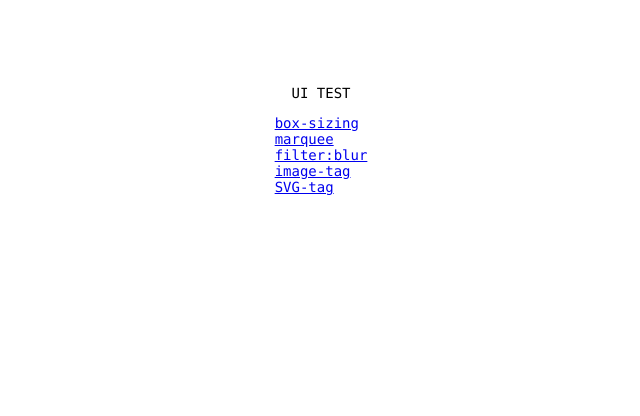
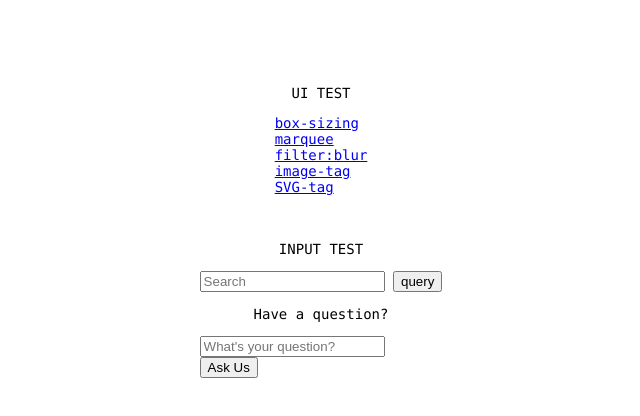
Before and after one commit to adingx/adingx.github.io, a plain HTML site: page uitest.html in a window 1280 px wide. Shown: the whole page, without its empty margins (319-959 px from the left). Drawn offline with Linux system fonts and the light colour scheme.

Commit message:
uitest update

```diff
--- a/uitest.html
+++ b/uitest.html
@@ -30,7 +30,35 @@
                     <a href="https://developer.mozilla.org/en-US/docs/Web/CSS/filter-function/blur()">filter:blur</a><br>
                     <a href="https://developer.mozilla.org/en-US/docs/Web/HTML/Element/img">image-tag</a><br>
                     <a href="https://developer.mozilla.org/en-US/docs/Web/SVG/Element/svg">SVG-tag</a><br>
+
 				</div>
+      </div>
+      <br><br><br>
+			<div style="display: inline-block; vertical-align: middle; text-align: left; white-space: normal;">
+				<p style="text-align: center" >INPUT TEST</p>
+        <div class="cmp-primary-header__search-box">
+                      <input type="text" class="cmp-primary-header__search-input" name="query" aria-label="Search" autocomplete="off" placeholder="Search">
+                      <span class="td-icon td-icon-search cmp-primary-header__icon cmp-primary-header__search-icon" aria-hidden="true"></span>
+                      <input type="submit" value="query" class="cmp-primary-header__search-submit">
+                      <div id="cmp-primary-header__suggestion-dropdown" class="cmp-primary-header__suggestion-dropdown hidden"></div>
+        </div>
+
+				<p style="text-align: center" >Have a question?</p>
+        <div class="cmp-questions__margin aem-Grid aem-Grid--12">
+                <div class="cmp-questions__required aem-GridColumn aem-GridColumn--phone--12 aem-GridColumn--default--8">
+                    <div class="cmp-questions__margin cmp-questions__required aem-GridColumn aem-GridColumn--phone--12 aem-GridColumn--default--12 question-search-input-nopadding" tabindex="-1">
+                        <input placeholder="What's your question?" name="question" type="text" id="cmp-questions__input" class="cmp-questions__input cmp-questions__form--control" aria-invalid="false" aria-label="What's your question?">
+                        <div class="td-icon td-icon-search cmp-questions__input--icon" aria-hidden="true"></div>
+                    </div>
+                    <div id="cmp-question__suggestion-dropdown" class="cmp-question__suggestion-dropdown hidden"></div>
+                </div>
+
+                <div id="cmp-questions__ask--button" class="cmp-questions__required cmp-questions__ask--button aem-GridColumn aem-GridColumn--phone--12 aem-GridColumn--default--4">
+                <button class="cmp-questions__button--block cmp-questions__button--secondary">Ask Us</button>
+                </div>
+
+         </div>
+
 			</div>
 		</div>
 	</body>
```
